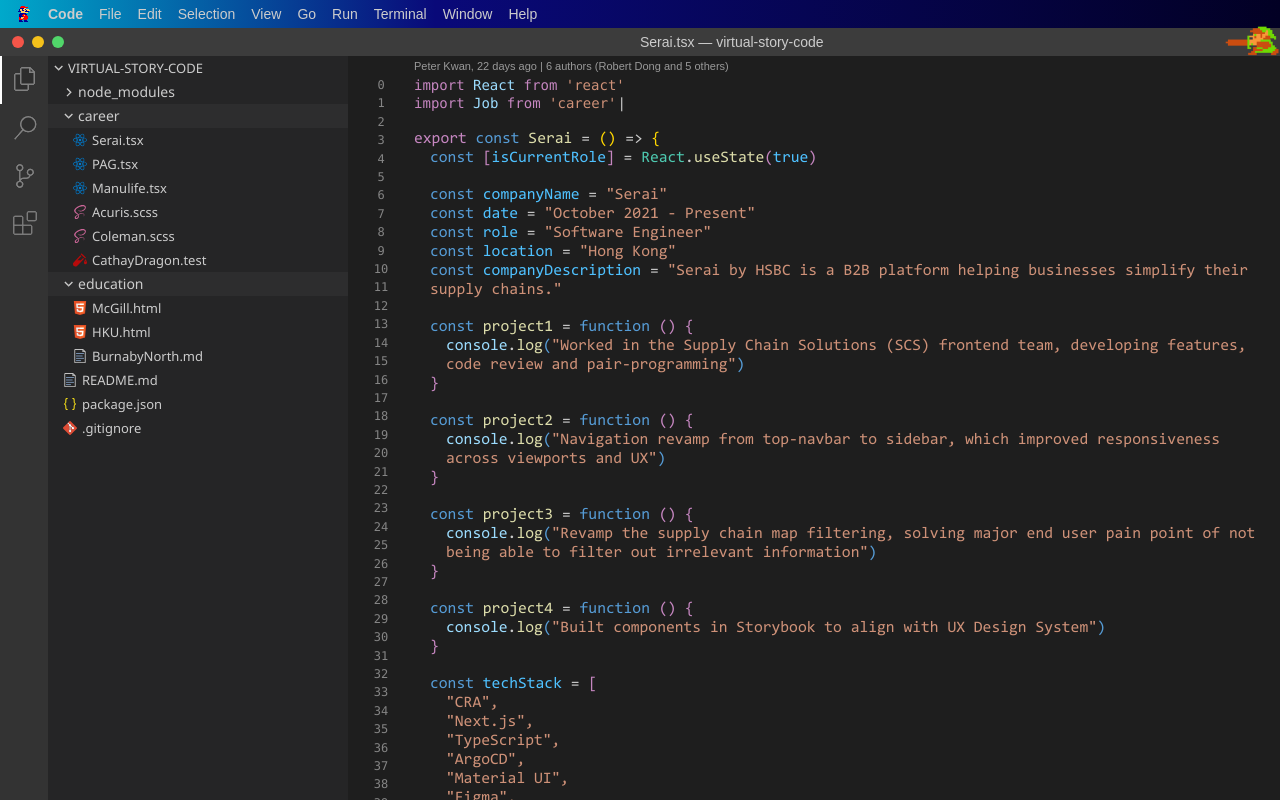
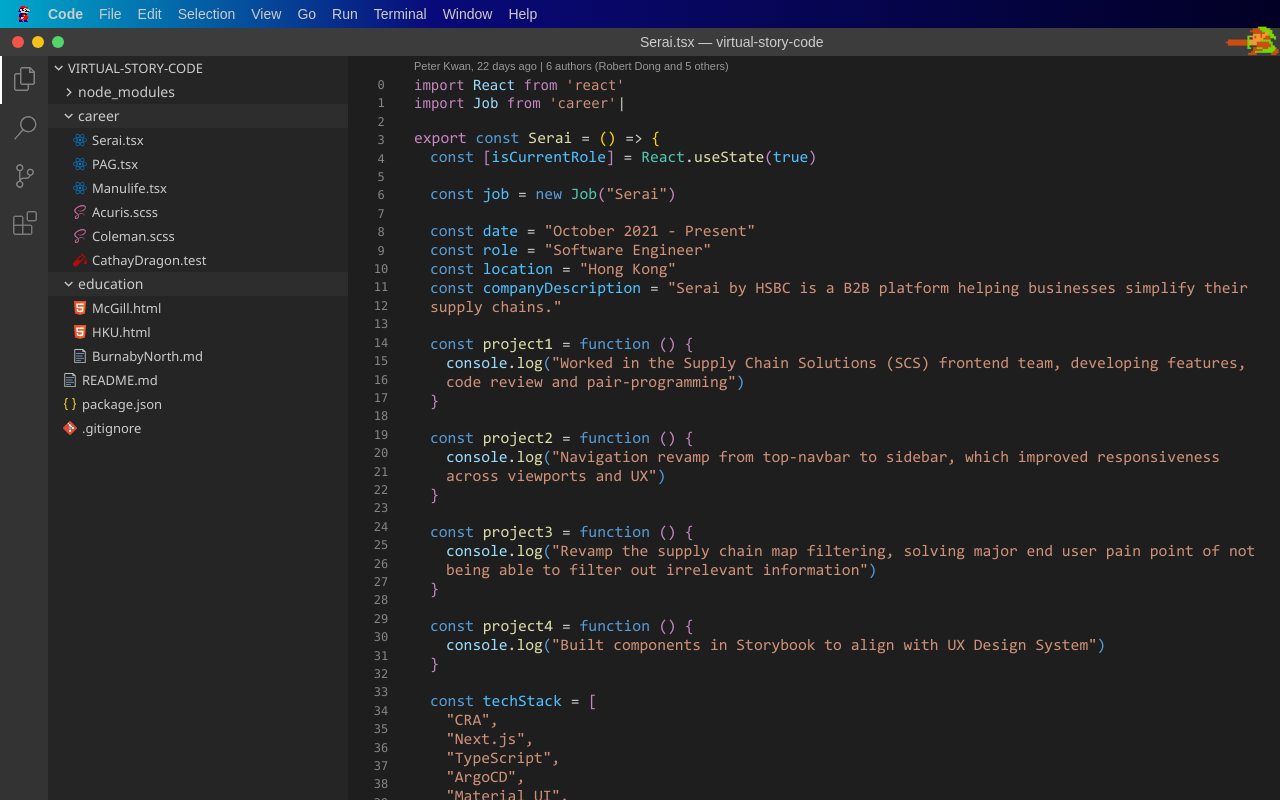
Before and after one commit to peterkwkwan/virtual-story-code, a React (Vite) app: page /explorer/serai in a window 1280 px wide. Built offline with nearby package versions, Linux system fonts and the light colour scheme.

Commit message:
feat: job descriptions

```diff
--- a/src/components/explorer-pages/shared/JobDescriptionScss.tsx
+++ b/src/components/explorer-pages/shared/JobDescriptionScss.tsx
@@ -87,6 +87,7 @@ export const JobDescriptionScss = ({
         {renderJobFunctions()}
         <PurpleText>{"}"}</PurpleText>
       </Indent>
+      <LineBreak />
       <YellowText>{"}"}</YellowText>
     </>
   );
--- a/src/components/explorer-pages/shared/JobDescriptionTsx.tsx
+++ b/src/components/explorer-pages/shared/JobDescriptionTsx.tsx
@@ -31,7 +31,6 @@ export const JobDescriptionTsx = ({
   } = jobDescription;
 
   const basicInfo: Partial<IJobDescription> = {
-    companyName: companyName,
     date: date,
     role: role,
     location: location,
@@ -75,6 +74,15 @@ export const JobDescriptionTsx = ({
           </Indent>
         )}
         <LineBreak />
+        <Indent>
+          <DarkBlueText>const </DarkBlueText>
+          <BlueText>job </BlueText>= <DarkBlueText>new </DarkBlueText>
+          <GreenText>Job</GreenText>
+          <PurpleText>{"("}</PurpleText>
+          <StringText>"{companyName}"</StringText>
+          <PurpleText>{")"}</PurpleText>
+          <LineBreak />
+        </Indent>
         {renderBasicInfo()}
         {functions.map((task, idx) => {
           return (
```
